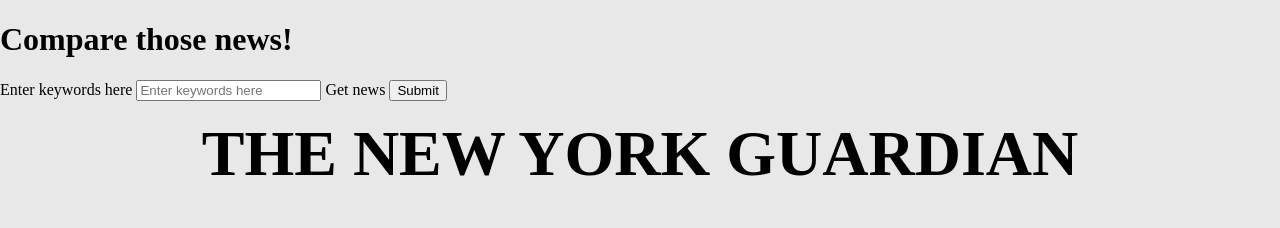
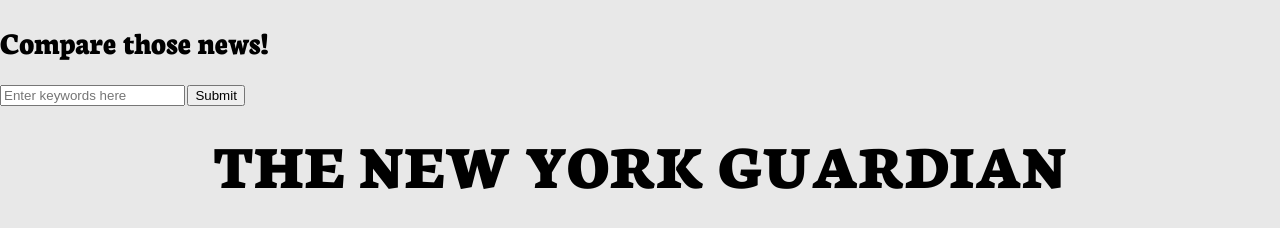
Before and after one commit to fac-14/HMEN, a website: page public/index.html in a window 1280 px wide. Drawn offline with Linux system fonts and the light colour scheme; files that its build step writes are made by us from their sources; files whose address does not match are found by name.

Commit message:
added font back in and fixed visuallyhidden class

```diff
--- a/public/index.html
+++ b/public/index.html
@@ -6,6 +6,7 @@
     <title>Guardian vs New York Times</title>
     <meta name="viewport" content="width=device-width, initial-scale=1">
     <link rel="stylesheet" type="text/css" media="screen" href="./public/style.css" />
+    <link href="https://fonts.googleapis.com/css?family=Neuton:400,800" rel="stylesheet">
 </head>
 <body>
     <header>
@@ -13,9 +14,9 @@
     </header>
     <section id="wrapper">
     <form id="search">
-        <label for="input" class="visually-hidden">Enter keywords here</label>
+        <label for="input" class="visuallyhidden">Enter keywords here</label>
         <input type="text" name="description" value="" placeholder="Enter keywords here" id="keyword-input" required>
-        <label for="submit" class="visually-hidden">Get news</label>
+        <label for="submit" class="visuallyhidden">Get news</label>
         <button type="submit" name="submit" value="Get news" id="submit">Submit</button>
       </form>
       <div id="news-container">
```
